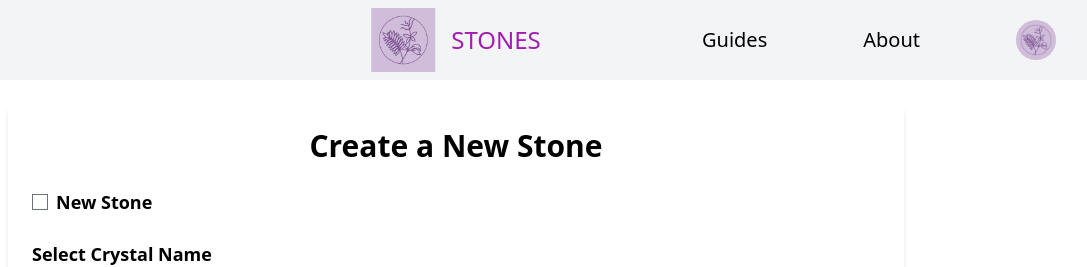
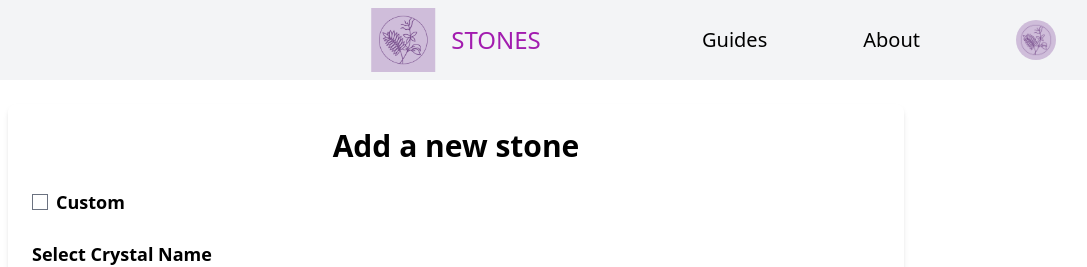
Before and after one commit to daydinn/stones-app-react, a React (Create React App) app: page /CreateStone in a window 1280 px wide. Shown: the top 267 px of the page, without its empty margins (184-1271 px from the left). Built offline with nearby package versions, Linux system fonts and the light colour scheme; no server answers; sample sign-in values are in the browser's storage.

Commit message:
Small UI Changes Create a Stone

```diff
--- a/src/pages/CreateStone.jsx
+++ b/src/pages/CreateStone.jsx
@@ -52,7 +52,7 @@ const crystalNames = [
 
 export default function CreateStone() {
   const [formData, setFormData] = useState({
-    newStone: false,
+    custom: false,
     own: false,
     favorite: false,
     wishlist: false,
@@ -69,7 +69,7 @@ export default function CreateStone() {
     images: [],
   });
 
-  const { newStone, own, favorite, wishlist, name, characteristics, chakras, zodiacs, planets, hardness, numerology, affirmations, care, notes, images } = formData;
+  const { custom, own, favorite, wishlist, name, characteristics, chakras, zodiacs, planets, hardness, numerology, affirmations, care, notes, images } = formData;
   const navigate = useNavigate();
   const auth = getAuth();
 
@@ -164,15 +164,15 @@ export default function CreateStone() {
 
   return (
     <main className="max-w-4xl mx-auto p-6 bg-white rounded-lg shadow-md mt-6">
-      <h1 className="text-3xl text-center font-bold mb-6">Create a New Stone</h1>
+      <h1 className="text-3xl text-center font-bold mb-6">Add a new stone</h1>
 
       <form className="space-y-6" onSubmit={handleSubmit}>
         <div className="flex items-center">
-          <input type="checkbox" id="newStone" checked={newStone} onChange={() => handleToggle('newStone')} className="mr-2" />
-          <label htmlFor="newStone" className="text-lg font-semibold">New Stone</label>
+          <input type="checkbox" id="custom" checked={custom} onChange={() => handleToggle('custom')} className="mr-2" />
+          <label htmlFor="custom" className="text-lg font-semibold">Custom</label>
         </div>
 
-        {newStone ? (
+        {custom ? (
           <div>
             <label htmlFor="name" className="block text-lg font-semibold">Name</label>
             <input type="text" id="name" value={name} onChange={handleChange} className="w-full mt-2 p-2 border border-gray-300 rounded-md" />
```
